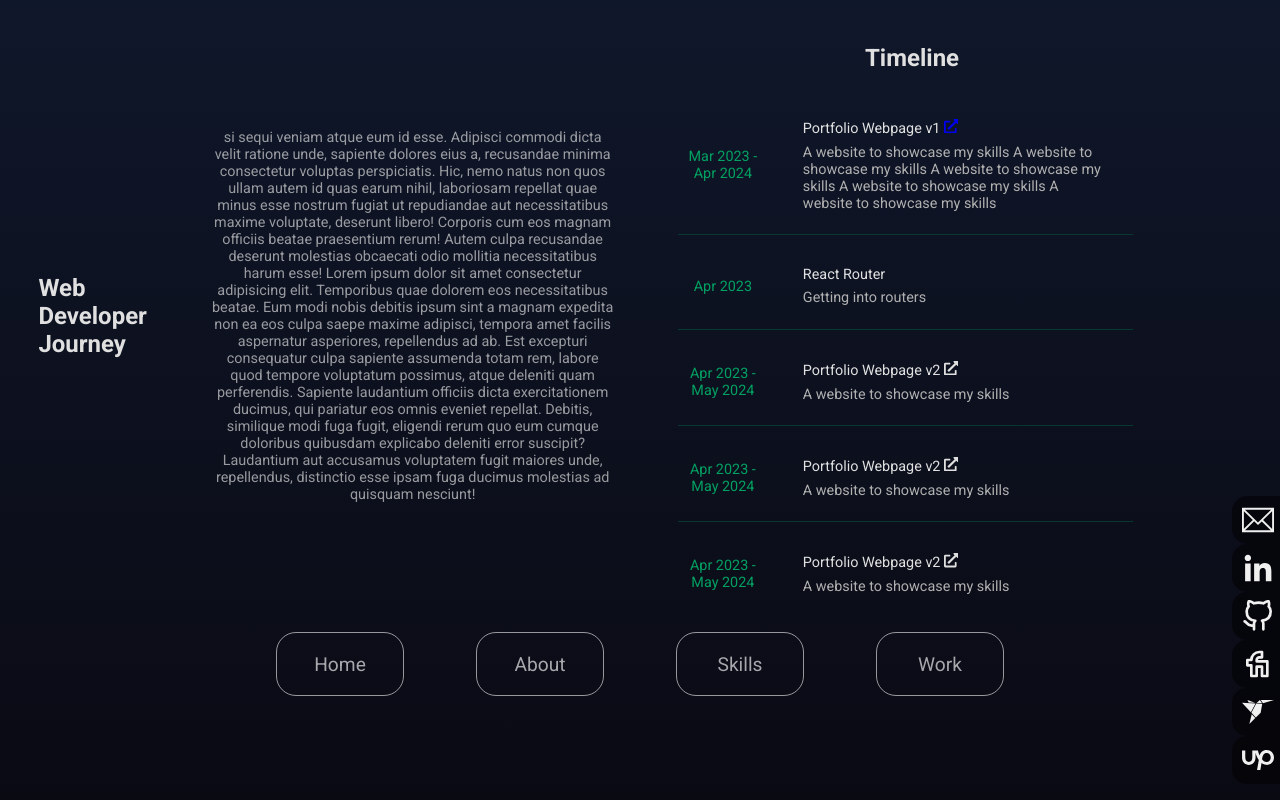
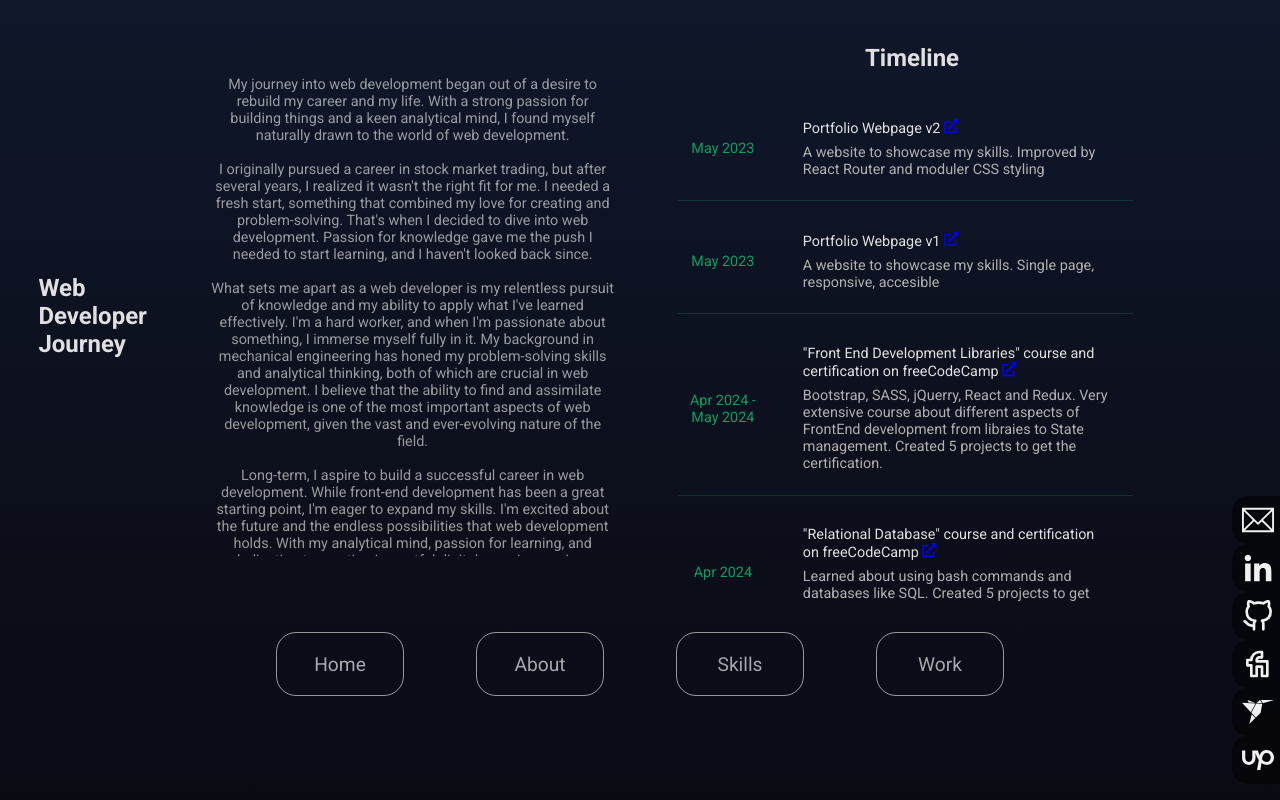
Before and after one commit to kosaromerf/Personal-Website, a React (Vite) app: page /about in a window 1280 px wide. Built offline with nearby package versions, Linux system fonts and the light colour scheme.

Commit message:
Fix: Unnecessary scrollbars showing. Lorem texts.

```diff
--- a/src/Components/About.jsx
+++ b/src/Components/About.jsx
@@ -6,66 +6,91 @@ import Highlights from "./Highlights";
 const About = () => {
   const [highlights, setHighlights] = useState([
     {
-      name: "Portfolio Webpage v1",
-      date: "Mar 2023 - Apr 2024",
+      name: "Portfolio Webpage v2",
+      date: "May 2023",
       description:
-        "A website to showcase my skills A website to showcase my skills A website to showcase my skills A website to showcase my skills A website to showcase my skills",
+        "A website to showcase my skills. Improved by React Router and moduler CSS styling",
       isProject: true,
-      urls: "#",
+      urls: "https://personalwebsite-rouge.vercel.app/",
     },
     {
-      name: "React Router",
-      date: "Apr 2023",
-      description: "Getting into routers",
-      isProject: false,
+      name: "Portfolio Webpage v1",
+      date: "May 2023",
+      description:
+        "A website to showcase my skills. Single page, responsive, accesible",
+      isProject: true,
+      urls: "https://portfolio-kosaromerfs-projects.vercel.app/",
     },
     {
-      name: "Portfolio Webpage v2",
-      date: "Apr 2023 - May 2024",
-      description: "A website to showcase my skills",
+      name: '"Front End Development Libraries" course and certification on freeCodeCamp',
+      date: "Apr 2024 - May 2024",
+      description:
+        "Bootstrap, SASS, jQuerry, React and Redux. Very extensive course about different aspects of FrontEnd development from libraies to State management. Created 5 projects to get the certification.",
       isProject: true,
+      urls: "https://www.freecodecamp.org/certification/OmerFarukKosar/front-end-development-libraries",
     },
     {
-      name: "Portfolio Webpage v2",
-      date: "Apr 2023 - May 2024",
-      description: "A website to showcase my skills",
+      name: '"Relational Database" course and certification on freeCodeCamp',
+      date: "Apr 2024",
+      description:
+        "Learned about using bash commands and databases like SQL. Created 5 projects to get the certification.",
       isProject: true,
+      urls: "https://www.freecodecamp.org/certification/OmerFarukKosar/relational-database-v8",
     },
     {
-      name: "Portfolio Webpage v2",
-      date: "Apr 2023 - May 2024",
-      description: "A website to showcase my skills",
+      name: '"JavaScript Algorithms and Data Structures (NEW)" course and certification on freeCodeCamp',
+      date: "Mar 2024",
+      description:
+        "New course for JavaScript. Created 5 projects to get the certification.",
       isProject: true,
+      urls: "https://www.freecodecamp.org/certification/OmerFarukKosar/javascript-algorithms-and-data-structures-v8",
     },
     {
-      name: "Portfolio Webpage v2",
-      date: "Apr 2023 - May 2024",
-      description: "A website to showcase my skills",
+      name: '"React" course in Odin Project',
+      date: "Dec 2023 - Feb 2024",
+      description:
+        "The most popular JavaScript library for building UI. This course includes class and functional components, hooks and state managment in addition to fundementals",
       isProject: true,
+      urls: "https://github.com/kosaromerf/Odin-Project-Learning-React",
     },
     {
-      name: "Portfolio Webpage v2",
-      date: "Apr 2023 - May 2024",
-      description: "A website to showcase my skills",
+      name: '"Intermediate,Advance HTML and CSS" courses in Odin Project',
+      date: "Agu 2023 - Nov 2023",
+      description:
+        "These two courses gives essential information about Accesiblity and SEO principles in addition to that many neccesary CSS funtinalty like Flexbox, Grid and animations",
       isProject: true,
+      urls: "https://github.com/kosaromerf/Odin-Project-Learning-Intermediate-HTML-CSS",
     },
     {
-      name: "Portfolio Webpage v2",
-      date: "Apr 2023 - May 2024",
-      description: "A website to showcase my skills",
+      name: '"JavaScript Algorithms and Data Structures" course and certification on freeCodeCamp',
+      date: "Jul 2023",
+      description:
+        "Learned about JavaScript fundementals and two of the most important styles of programing OOP and FP. Created 5 simple projects to get the certification.",
       isProject: true,
+      urls: "https://www.freecodecamp.org/certification/OmerFarukKosar/javascript-algorithms-and-data-structures",
     },
     {
-      name: "Portfolio Webpage v2",
-      date: "Apr 2023 - May 2024",
-      description: "A website to showcase my skills",
+      name: "Foundations course in Odin Project",
+      date: "Jun 2023 - Jul 2023",
+      description:
+        "Foundations course gives the fundementals of Frontend development. There are many suggested projects.",
       isProject: true,
+      urls: "https://github.com/kosaromerf/Odin-Project-Learning-Foundations",
     },
     {
-      name: "Portfolio Webpage v2",
-      date: "Apr 2023 - May 2024",
-      description: "A website to showcase my skills",
+      name: '"Responsive Web Desing" course and certification on freeCodeCamp',
+      date: "Jun 2023",
+      description:
+        "Learned about fundementals of Frontend Development. Created 5 simple projects to get the certification.",
       isProject: true,
+      urls: "https://www.freecodecamp.org/certification/OmerFarukKosar/responsive-web-design",
+    },
+    {
+      name: "Start of the Journey",
+      date: "May 2023",
+      description:
+        "This is the start of my web developer journey. Started to learn about front end usng freeCodeCamp, Odin Project and numerous other tutorials.",
+      isProject: false,
     },
   ]);
   const [textCollapsed, setTextCollapsed] = useState([false, false]);
@@ -111,25 +136,38 @@ const About = () => {
             {textCollapsed[0] ? "About Me [+]" : "About Me [-]"}
           </button>
           <p className={styles.collapseText} id="txt">
-            si sequi veniam atque eum id esse. Adipisci commodi dicta velit
-            ratione unde, sapiente dolores eius a, recusandae minima consectetur
-            voluptas perspiciatis. Hic, nemo natus non quos ullam autem id quas
-            earum nihil, laboriosam repellat quae minus esse nostrum fugiat ut
-            repudiandae aut necessitatibus maxime voluptate, deserunt libero!
-            Corporis cum eos magnam officiis beatae praesentium rerum! Autem
-            culpa recusandae deserunt molestias obcaecati odio mollitia
-            necessitatibus harum esse! Lorem ipsum dolor sit amet consectetur
-            adipisicing elit. Temporibus quae dolorem eos necessitatibus beatae.
-            Eum modi nobis debitis ipsum sint a magnam expedita non ea eos culpa
-            saepe maxime adipisci, tempora amet facilis aspernatur asperiores,
-            repellendus ad ab. Est excepturi consequatur culpa sapiente
-            assumenda totam rem, labore quod tempore voluptatum possimus, atque
-            deleniti quam perferendis. Sapiente laudantium officiis dicta
-            exercitationem ducimus, qui pariatur eos omnis eveniet repellat.
-            Debitis, similique modi fuga fugit, eligendi rerum quo eum cumque
-            doloribus quibusdam explicabo deleniti error suscipit? Laudantium
-            aut accusamus voluptatem fugit maiores unde, repellendus, distinctio
-            esse ipsam fuga ducimus molestias ad quisquam nesciunt!
+            My journey into web development began out of a desire to rebuild my
+            career and my life. With a strong passion for building things and a
+            keen analytical mind, I found myself naturally drawn to the world of
+            web development.
+            <br />
+            <br />
+            I originally pursued a career in stock market trading, but after
+            several years, I realized it wasn't the right fit for me. I needed a
+            fresh start, something that combined my love for creating and
+            problem-solving. That's when I decided to dive into web development.
+            Passion for knowledge gave me the push I needed to start learning,
+            and I haven't looked back since.
+            <br />
+            <br />
+            What sets me apart as a web developer is my relentless pursuit of
+            knowledge and my ability to apply what I've learned effectively. I'm
+            a hard worker, and when I'm passionate about something, I immerse
+            myself fully in it. My background in mechanical engineering has
+            honed my problem-solving skills and analytical thinking, both of
+            which are crucial in web development. I believe that the ability to
+            find and assimilate knowledge is one of the most important aspects
+            of web development, given the vast and ever-evolving nature of the
+            field.
+            <br />
+            <br />
+            Long-term, I aspire to build a successful career in web development.
+            While front-end development has been a great starting point, I'm
+            eager to expand my skills. I'm excited about the future and the
+            endless possibilities that web development holds. With my analytical
+            mind, passion for learning, and dedication to creating impactful
+            digital experiences, I am confident in my ability to make
+            significant contributions to the tech industry.
           </p>
         </div>
       </div>
--- a/src/Styles/About.module.css
+++ b/src/Styles/About.module.css
@@ -45,6 +45,7 @@
     color: #e0e0e0aa;
     justify-content: center;
     align-items: center;
+    flex-wrap: wrap;
     margin-bottom: 2vh;
 
 }
--- a/src/Styles/Work.module.css
+++ b/src/Styles/Work.module.css
@@ -27,9 +27,7 @@
 }
 
 
-.container::-webkit-scrollbar {
-    width: 0;
-}
+
 
 .container::-webkit-scrollbar:horizontal {
 
--- a/src/index.css
+++ b/src/index.css
@@ -20,3 +20,8 @@ body {
   align-items: center;
 
 }
+
+::-webkit-scrollbar {
+  width: 0;
+  height: 0
+}
```
